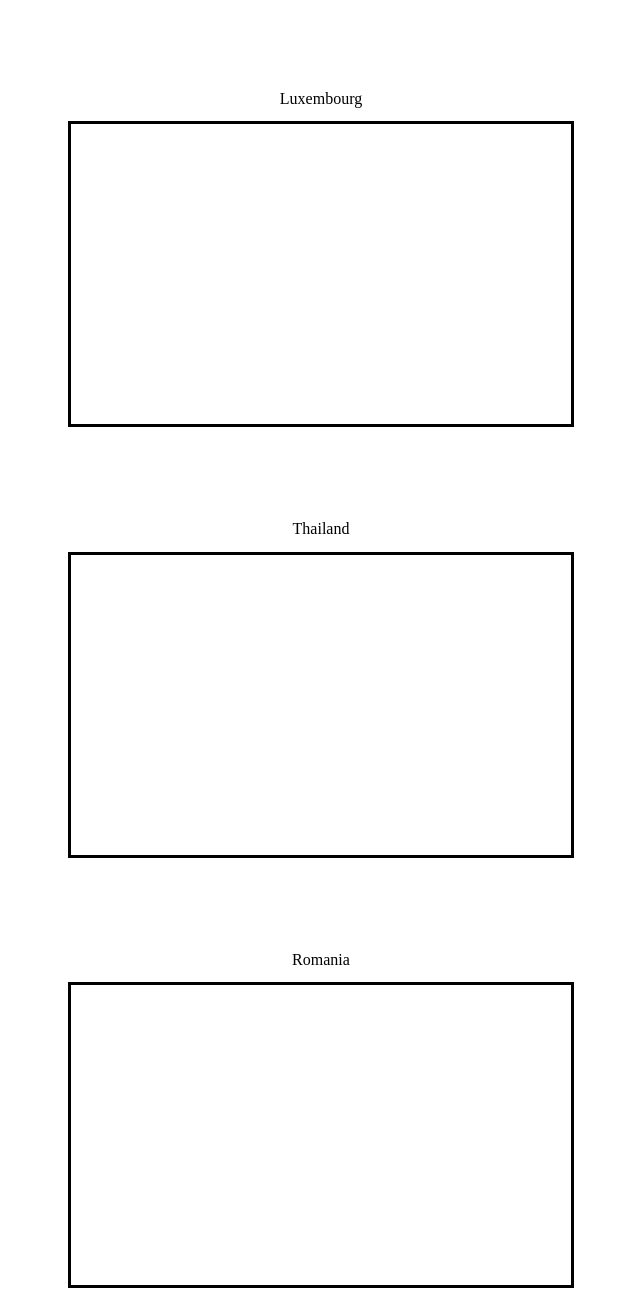
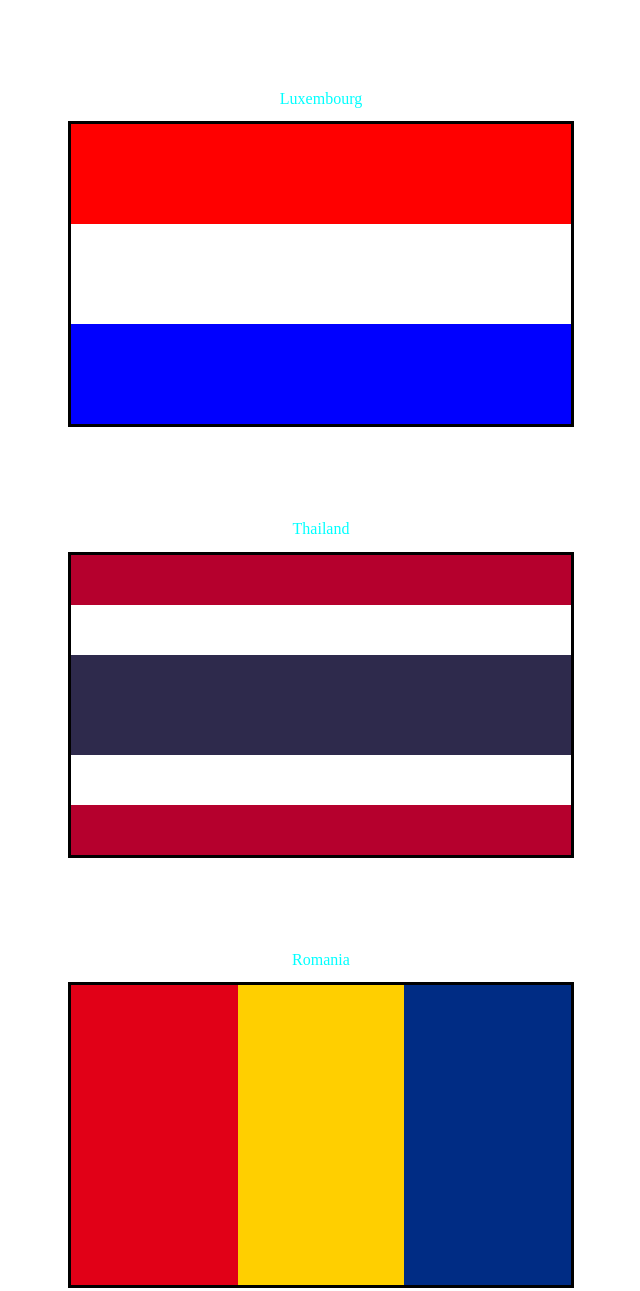
Before and after one commit to fullstack-decal-sp23/hw2-joonqkr, a plain HTML site: page index.html in a window 1280 px wide. Shown: the part 509-1800 px from the top of the page, without its empty margins (319-959 px from the left). Drawn offline with Linux system fonts and the light colour scheme.

Commit message:
hw2 rough draft

```diff
--- a/index.html
+++ b/index.html
@@ -37,19 +37,23 @@
     </div>
 
     <h2 class="label">Romania</h2>
-    <div class="flag" style="">
-      <!-- insert flag here -->
+    <div class="flag" style="display: flex; flex-direction: row;">
+      <div class="romania-red threehoriz"></div>
+      <div class="romania-yellow threehoriz"></div>
+      <div class="romania-blue threehoriz"></div>
     </div>
 
     <h2 class="label">Mexico</h2>
-    <div class="flag">
-      <!-- insert flag here -->
+    <div class="flag" style="display: flex; flex-direction: row;">
+      <div class="mexico-green threehoriz"></div>
+      <img src="eagle.png" alt="Mexico eagle" class="mexico-img threehoriz">
+      <div class="mexico-red threehoriz"></div>
     </div>
 
     <h2>Margin</h2>
     <div class="margin-container">
-      <div class="flag"></div>
-      <div class="flag"></div>
+      <div class="flag flag1"></div>
+      <div class="flag flag2"></div>
     </div>
 
     <h2>Padding</h2>
--- a/styles.css
+++ b/styles.css
@@ -32,6 +32,7 @@ h2 {
 }
 
 .threevert {
+  height: 33.3%;
 }
 
 .threehoriz {
@@ -55,9 +56,22 @@ h2 {
   top: 50px;
 }
 
+.label {
+  color: aqua;
+  transition: transform 0.5s 0.25s ease;
+}
+
+.label:hover {
+  color: yellow;
+  transform: scale(1.5);
+}
+
 /* Colors */
 
 /* QUESTION 1 */
+.red {
+  background-color: red;
+}
 
 .orange {
   background-color: orange;
@@ -71,7 +85,7 @@ h2 {
   background-color: green;
 }
 
-.blue {
+.blue, .light-blue {
   background-color: blue;
 }
 
@@ -87,6 +101,10 @@ h2 {
   background-color: #fff;
 }
 
+#white {
+  background-color: white;
+}
+
 .black {
   background-color: #000;
 }
@@ -94,15 +112,18 @@ h2 {
 /* BEGIN QUESTION 2 */
 
 .thailand-red {
-  /* TODO */
+  background-color: #B5002D;
+  height: 16.7%;
 }
 
 .thailand-white {
-  /* TODO */
+  background-color: white;
+  height: 16.7%;
 }
 
 .thailand-blue {
-  /* TODO */
+  background-color: #2E2A4C;
+  height: 33.3%;
 }
 
 /* END QUESTION 2 */
@@ -129,7 +150,7 @@ h2 {
 }
 
 .mexico-img {
-  /* TODO */
+  align-self: center;
 }
 
 .mexico-red {
@@ -149,17 +170,17 @@ h2 {
 /* For margin practice */
 .flag1 {
   background-color: red;
-  /* TODO */
+  margin: 5px;
 }
 
 .flag2 {
   background-color: blue;
-  /* TODO */
+  margin: 5px;
 }
 /* For padding practice */
 .padding-container {
   box-sizing: border-box;
   background-color: lightblue;
   background-clip: content-box, padding-box;
-  /* TODO */
+  padding: 30px;
 }
```
